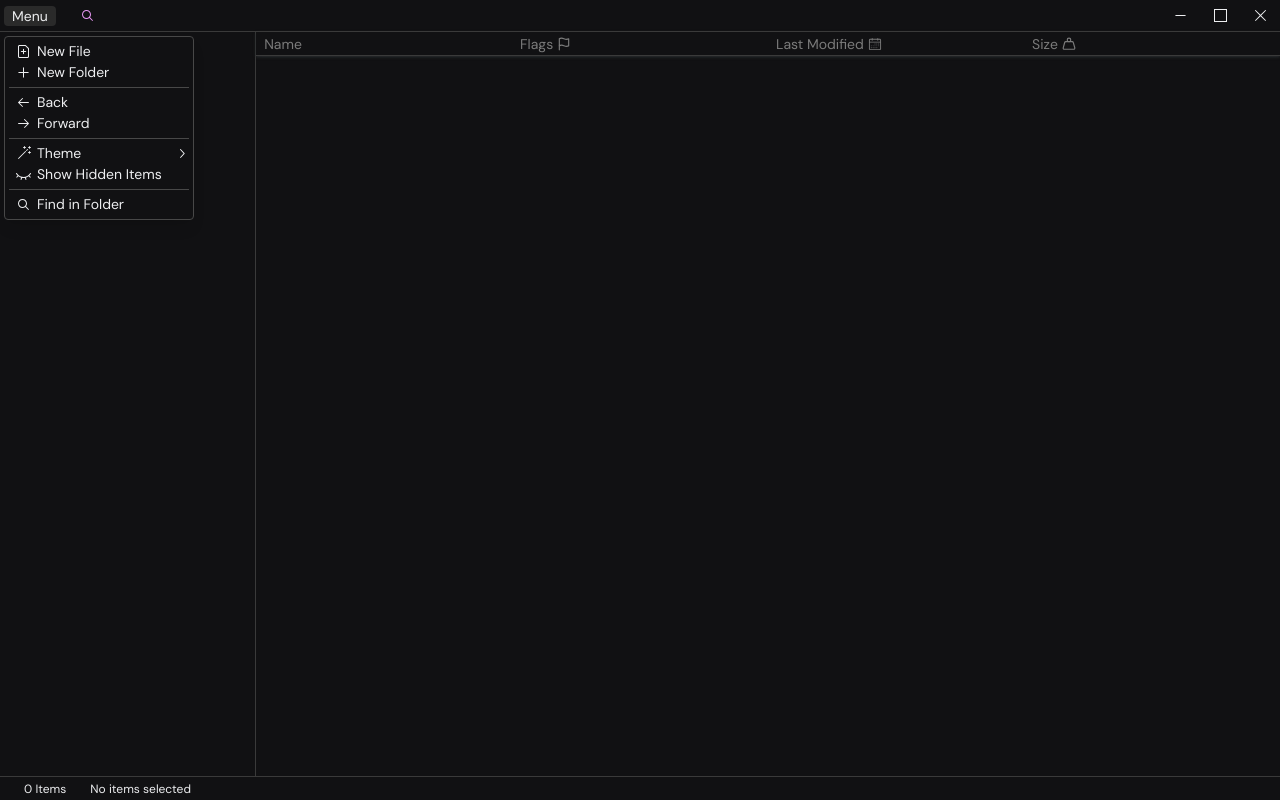
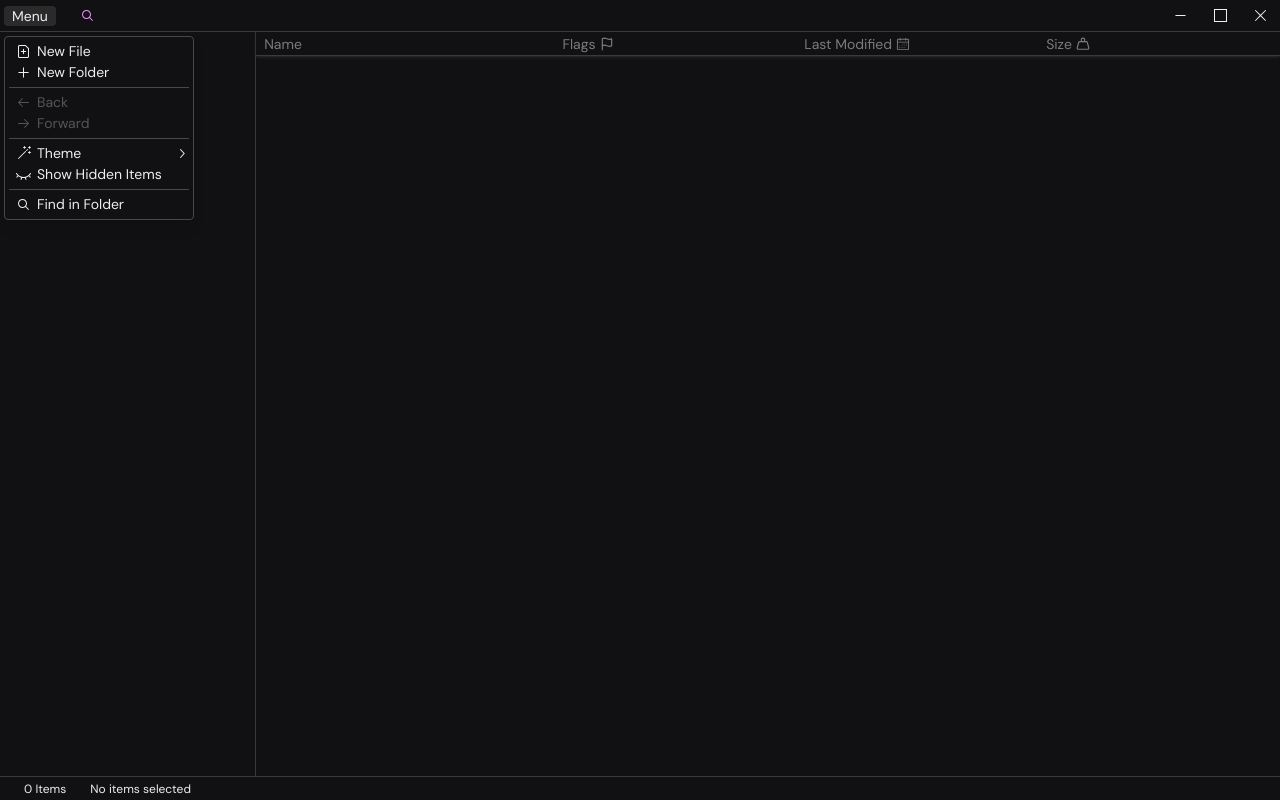
Before and after one commit to saverioscagnoli/origami, a React (Vite) app in the folder apps/explorer/: page / in a window 1280 px wide. Both pictures are taken after a click on the button "Menu". Built offline with nearby package versions, Linux system fonts and the light colour scheme.

Commit message:
add history hook

```diff
--- a/apps/explorer/src/App.tsx
+++ b/apps/explorer/src/App.tsx
@@ -12,7 +12,7 @@ import { homeDir } from "@tauri-apps/api/path";
 import { cn } from "@utils";
 
 function App() {
-  const { changeDir, deleteEntries } = useNavigation();
+  const { changeDir, deleteEntries, open } = useNavigation();
   const { entries, selected } = useCurrentDir();
   const { renaming, searching, searchQuery, creating } = useGlobalStates();
   const { showHidden } = useFlags();
@@ -63,6 +63,17 @@ function App() {
       ) {
         searchQuery.set(e.key);
         searching.set(true);
+      } else if (
+        e.key === "Enter" &&
+        !renaming.get() &&
+        !searching.get() &&
+        !creating.get()
+      ) {
+        if (selected.get().length === 1) {
+          const entry = selected.get().at(0);
+          await open(entry)();
+          //selected.set([entries.get().at(0)]);
+        }
       }
     }
   );
--- /dev/null
+++ b/apps/explorer/src/components/providers/history.tsx
@@ -0,0 +1,27 @@
+import { HistoryContext } from "@contexts/history";
+import { useAccessor } from "@hooks/use-accessor";
+import { useProvider } from "@hooks/use-provider";
+
+const HistoryProvider = useProvider(HistoryContext, () => {
+  const history = useAccessor<string[]>([]);
+  const index = useAccessor(0);
+
+  const canGoBack = index.get() > 0;
+  const canGoForward = index.get() < history.get().length - 1;
+
+  const goBack = () => {
+    if (canGoBack) {
+      index.set(index.get() - 1);
+    }
+  };
+
+  const goForward = () => {
+    if (canGoForward) {
+      index.set(index.get() + 1);
+    }
+  };
+
+  return { history, index, canGoBack, canGoForward, goBack, goForward };
+});
+
+export { HistoryProvider };
--- a/apps/explorer/src/components/topbar/topbar-menu/back.tsx
+++ b/apps/explorer/src/components/topbar/topbar-menu/back.tsx
@@ -1,8 +1,19 @@
+import { useHistory } from "@hooks/use-history";
 import { ArrowLeftIcon } from "@radix-ui/react-icons";
 import { Menubar } from "@tredici";
 
 const Back = () => {
-  return <Menubar.Item leftIcon={<ArrowLeftIcon />}>Back</Menubar.Item>;
+  const { canGoBack, goBack } = useHistory();
+
+  return (
+    <Menubar.Item
+      leftIcon={<ArrowLeftIcon />}
+      disabled={!canGoBack}
+      onClick={goBack}
+    >
+      Back
+    </Menubar.Item>
+  );
 };
 
 export { Back };
--- a/apps/explorer/src/components/topbar/topbar-menu/forward.tsx
+++ b/apps/explorer/src/components/topbar/topbar-menu/forward.tsx
@@ -1,8 +1,19 @@
+import { useHistory } from "@hooks/use-history";
 import { ArrowRightIcon } from "@radix-ui/react-icons";
 import { Menubar } from "@tredici";
 
 const Forward = () => {
-  return <Menubar.Item leftIcon={<ArrowRightIcon />}>Forward</Menubar.Item>;
+  const { canGoForward, goForward } = useHistory();
+
+  return (
+    <Menubar.Item
+      leftIcon={<ArrowRightIcon />}
+      disabled={!canGoForward}
+      onClick={goForward}
+    >
+      Forward
+    </Menubar.Item>
+  );
 };
 
 export { Forward };
--- a/apps/explorer/src/components/topbar/topbar.tsx
+++ b/apps/explorer/src/components/topbar/topbar.tsx
@@ -15,7 +15,7 @@ import { KeyboardEventHandler, useRef } from "react";
 import { whenChanges } from "@life-cycle";
 
 const Topbar = () => {
-  const { dir } = useCurrentDir();
+  const { entries, dir, selected } = useCurrentDir();
   const { searching, searchQuery } = useGlobalStates();
 
   const inputRef = useRef<HTMLInputElement>(null);
@@ -35,6 +35,16 @@ const Topbar = () => {
   const onKeyDown: KeyboardEventHandler = e => {
     if (e.key === "Enter") {
       searching.toggle();
+
+      const entry = entries
+        .get()
+        .find(e => e.name.toLowerCase().includes(searchQuery.get().toLowerCase()));
+
+      if (entry) {
+        setTimeout(() => {
+          selected.set([entry]);
+        }, 30);
+      }
     }
   };
 
--- a/apps/explorer/src/components/workspace/entry/entry.tsx
+++ b/apps/explorer/src/components/workspace/entry/entry.tsx
@@ -1,6 +1,6 @@
 import { Entry as EntryT } from "@types";
 import { cn } from "@utils";
-import React, { useMemo } from "react";
+import React, { forwardRef, useMemo } from "react";
 import { EntryName } from "./entry-name";
 import { EntryFlagsIcons } from "./entry-flags-icons";
 import { EntryDate } from "./entry-date";
@@ -14,7 +14,9 @@ type EntryProps = EntryT & {
   onContextMenu: (e: React.MouseEvent<HTMLDivElement, MouseEvent>) => void;
 };
 
-const Entry: React.FC<EntryProps> = ({
+const Entry = forwardRef<HTMLDivElement, EntryProps>(
+  (
+    {
       name,
       path,
       is_folder,
@@ -26,7 +28,9 @@ const Entry: React.FC<EntryProps> = ({
       onClick,
       onDoubleClick,
       onContextMenu
-}) => {
+    },
+    ref
+  ) => {
     const { selected } = useCurrentDir();
     const { clipboardEntries } = useGlobalStates();
 
@@ -48,17 +52,19 @@ const Entry: React.FC<EntryProps> = ({
       <div
         className={cn(
           "w-full h-6",
-        "grid items-center grid-cols-4 gap-6",
+          "grid items-center gap-6",
           "px-2",
           "text-sm",
           "cursor-default",
           !isSelected && "hover:bg-[--gray-3]",
           isSelected && "bg-[--gray-4]",
-        isCutting && "opacity-60"
+          isCutting && "opacity-60",
+          "grid-cols-[1.25fr,1fr,1fr,1fr]"
         )}
         onClick={onClick}
         onDoubleClick={onDoubleClick}
         onContextMenu={onContextMenu}
+        ref={ref}
       >
         <EntryName name={name} is_folder={is_folder} />
         <EntryFlagsIcons
@@ -70,6 +76,7 @@ const Entry: React.FC<EntryProps> = ({
         {!is_folder && <EntrySize size={size} />}
       </div>
     );
-};
+  }
+);
 
 export { Entry };
--- a/apps/explorer/src/components/workspace/header.tsx
+++ b/apps/explorer/src/components/workspace/header.tsx
@@ -7,11 +7,12 @@ const Header = () => {
     <div
       className={cn(
         "w-full h-6",
-        "grid items-center grid-cols-4 gap-4",
+        "grid items-center gap-4",
         "px-2",
         "border-b border-[--gray-6]",
         "text-sm text-[--gray-10]",
-        "shadow shadow-[--slate-4]"
+        "shadow shadow-[--slate-4]",
+        "grid-cols-[1.25fr,1fr,1fr,1fr]"
       )}
     >
       <span>Name</span>
--- a/apps/explorer/src/components/workspace/workspace.tsx
+++ b/apps/explorer/src/components/workspace/workspace.tsx
@@ -79,10 +79,11 @@ const Workspace = () => {
             className={cn("!w-full !h-[calc(100vh-5rem)]")}
             data={filteredEntries}
             totalCount={filteredEntries.length}
-            itemContent={(_, e) => (
+            itemContent={(i, e) => (
               <EntryContextMenu>
                 <Entry
                   {...e}
+                  data-index={i}
                   onClick={onClick(e)}
                   onDoubleClick={open(e)}
                   onContextMenu={onContextMenu(e)}
--- /dev/null
+++ b/apps/explorer/src/contexts/history.ts
@@ -0,0 +1,15 @@
+import { Accessor } from "@types";
+import { createContext } from "react";
+
+type HistoryContextValue = {
+  history: Accessor<string[]>;
+  index: Accessor<number>;
+  canGoBack: boolean;
+  canGoForward: boolean;
+  goBack: () => void;
+  goForward: () => void;
+};
+
+const HistoryContext = createContext<HistoryContextValue | null>(null);
+
+export { HistoryContext };
--- /dev/null
+++ b/apps/explorer/src/hooks/use-history.ts
@@ -0,0 +1,6 @@
+import { HistoryContext } from "@contexts/history";
+import { createContextHook } from "@utils";
+
+const useHistory = createContextHook(HistoryContext, "History");
+
+export { useHistory };
```
Also changed, not shown: apps/explorer/src/components/tredici/context-menu/context-menu.tsx (+16 -33 lines), apps/explorer/src/main.tsx (+5 -2 lines). Lines whose indentation alone changed are shown as unchanged.
